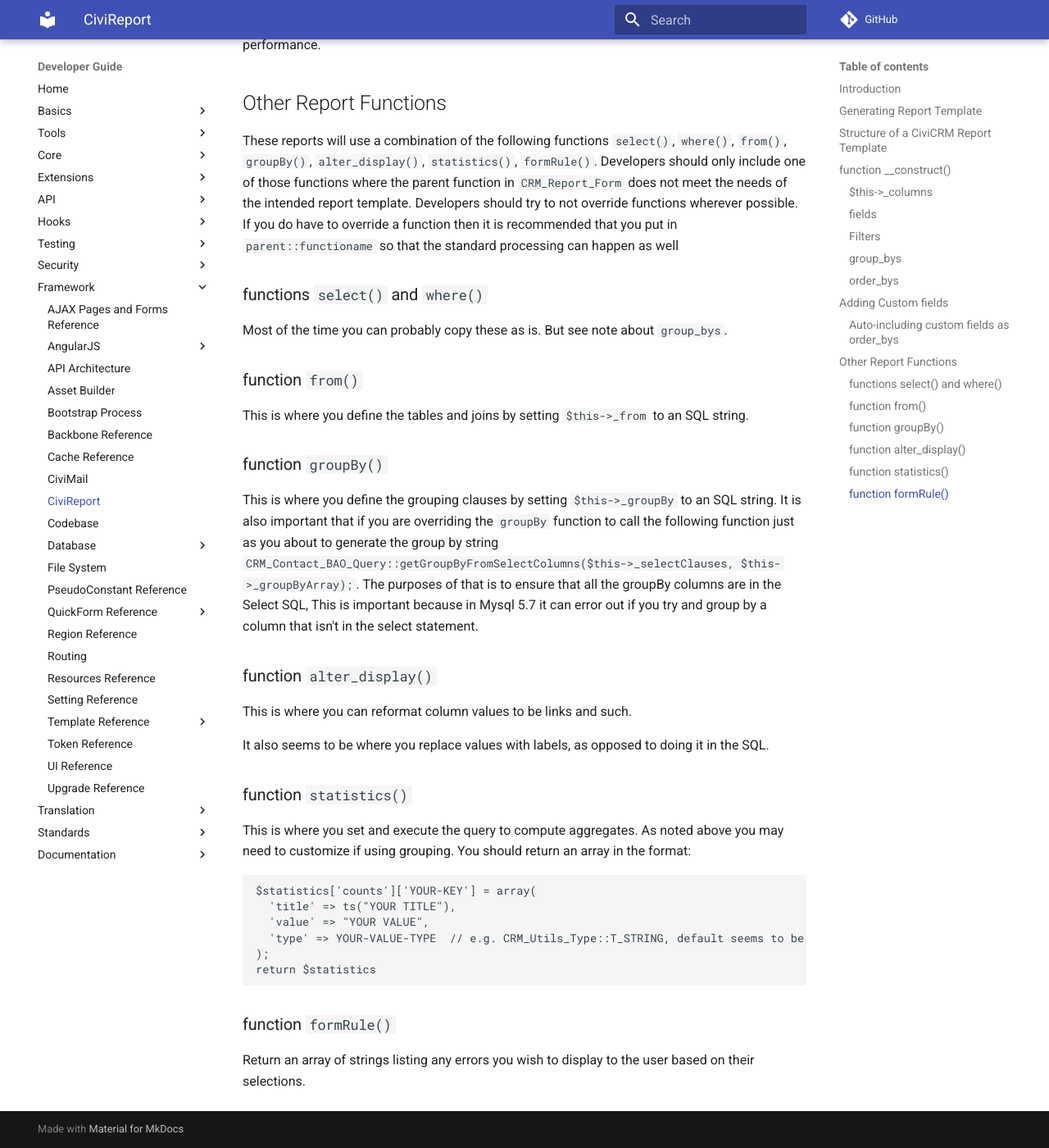
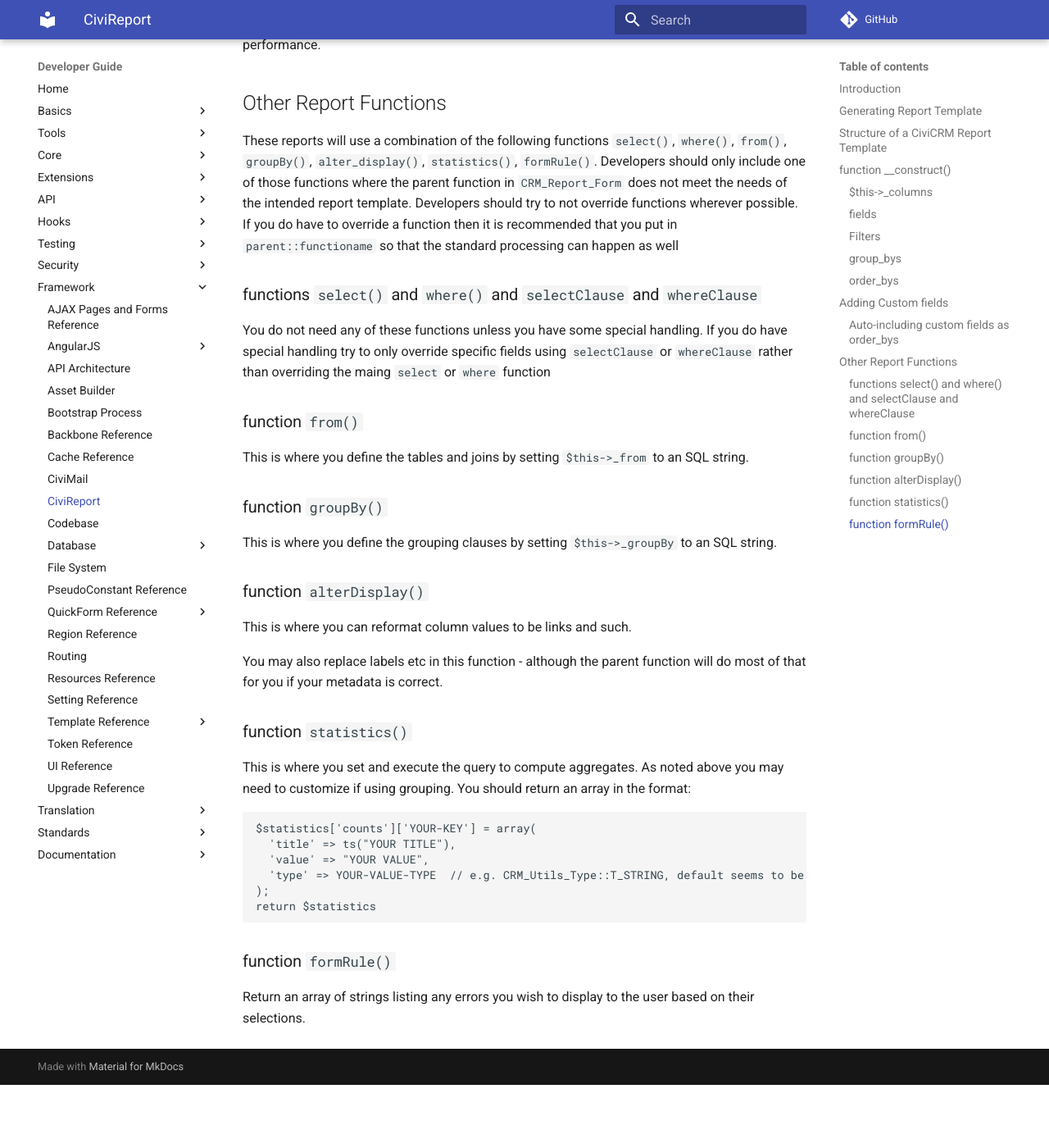
Before and after one commit to civicrm/civicrm-dev-docs, an MkDocs documentation site: the page built from docs/framework/civireport.md, in a window 1280 px wide and 1400 px high, scrolled down 5330 px. Shown: the whole window at 82% size. Built offline with MkDocs 1.6.1 and Material for MkDocs 9.7.7, drawn with Linux system fonts in a browser that asks for light colours; comment, search, counter and statistics services are not loaded; old or Windows-style settings are respelled for this version of MkDocs; after the commit the page ends 6653 px from its top, so only the background shows below that.

Commit message:
Remove reference to adding `CRM_Contact_BAO_Query::getGroupByFromSelectColumns`
Adding this clause has led to unreliable query results - better to give no information than to lead them wrong - many reports now disable & reenable full group by but that is referred to elsewhere.

Also better to override whereClause & selectClause

```diff
--- a/docs/framework/civireport.md
+++ b/docs/framework/civireport.md
@@ -147,9 +147,10 @@ If the property `$this->_autoIncludeIndexedFieldsAsOrderBys` is set to `TRUE`, t
 
 These reports will use a combination of the following functions `select()`, `where()`, `from()`, `groupBy()`, `alter_display()`, `statistics()`, `formRule()`. Developers should only include one of those functions where the parent function in `CRM_Report_Form` does not meet the needs of the intended report template. Developers should try to not override functions wherever possible. If you do have to override a function then it is recommended that you put in `parent::functioname` so that the standard processing can happen as well
 
-### functions `select()` and `where()`
+### functions `select()` and `where()` and `selectClause` and `whereClause`
+You do not need any of these functions unless you have some special handling. If you do have special handling try to only
+override specific fields using `selectClause` or `whereClause` rather than overriding the maing `select` or `where` function
 
-Most of the time you can probably copy these as is. But see note about `group_bys`.
 
 ### function `from()`
 
@@ -157,13 +158,14 @@ This is where you define the tables and joins by setting `$this->_from` to an SQ
 
 ### function `groupBy()`
 
-This is where you define the grouping clauses by setting `$this->_groupBy` to an SQL string. It is also important that if you are overriding the `groupBy` function to call the following function just as you about to generate the group by string `CRM_Contact_BAO_Query::getGroupByFromSelectColumns($this->_selectClauses, $this->_groupByArray);`. The purposes of that is to ensure that all the groupBy columns are in the Select SQL, This is important because in Mysql 5.7 it can error out if you try and group by a column that isn't in the select statement.
+This is where you define the grouping clauses by setting `$this->_groupBy` to an SQL string.
 
-### function `alter_display()`
+### function `alterDisplay()`
 
 This is where you can reformat column values to be links and such.
 
-It also seems to be where you replace values with labels, as opposed to doing it in the SQL.
+You may also replace labels etc in this function - although the parent function will do most of that for you if your
+metadata is correct.
 
 ### function `statistics()`
 
```
